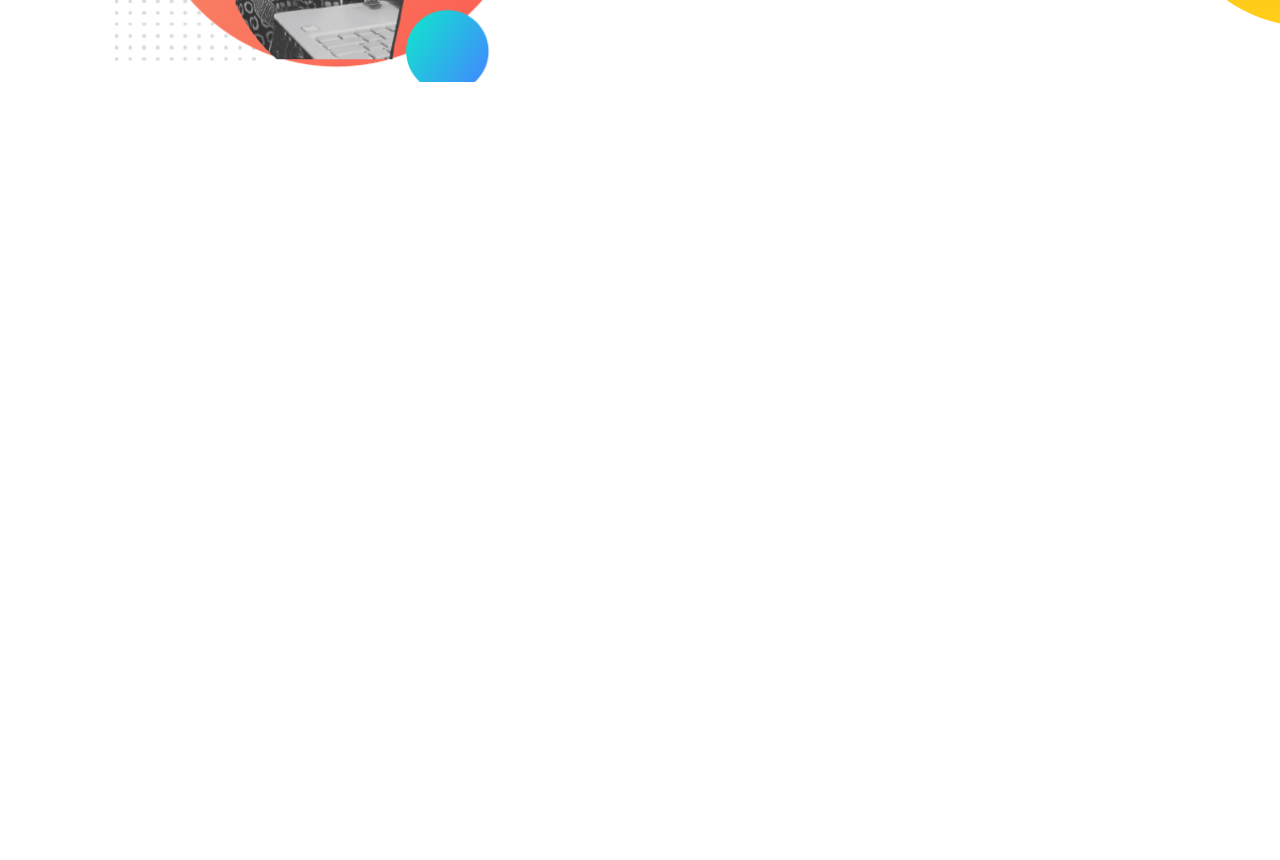
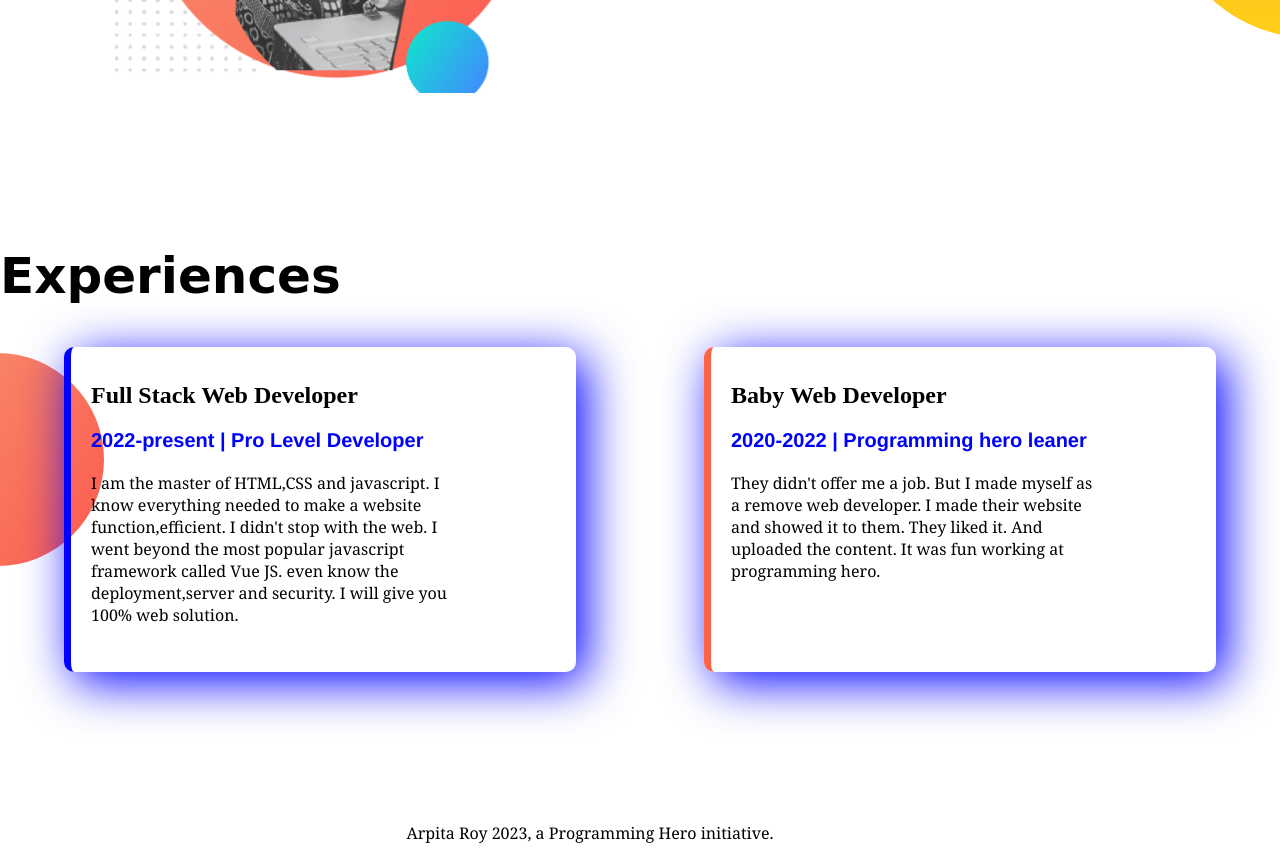
Before and after one commit to royarpita01/developer-portfolio, a plain HTML site: page index.html in a window 1280 px wide. Shown: the part 918-1778 px from the top of the page. Before the commit the page ends 1154 px from the top, so only its background shows below. Drawn offline with Linux system fonts and the light colour scheme; a web font is replaced by a local one.

Commit message:
styled border and added footer

```diff
--- a/index.html
+++ b/index.html
@@ -13,7 +13,7 @@
 </head>
 
 <body>
-    <section class="top-banner">
+    <section class="top-banner flexible-container">
         <div class="half-width">
             <h1>Welcome to</h1>
             <h1><span class="blue">Arpita Roy</span> World!</h1>
@@ -30,7 +30,7 @@
             <img src="images/Arpita-pic-with-bg.png" alt="">
         </div>
     </section>
-    <section class="dream-big">
+    <section class="dream-big flexible-container">
         <div class="half-width">
             <img src="images/arpi-bg.png" alt="">
         </div>
@@ -42,7 +42,33 @@
             <a class="link-button" target="_blank" href="">DOWNLOAD RESUME</a>
         </div>
     </section>
-
+    <section class="experience-area">
+        <h1>Experiences</h1>
+        <div class="flexible-container">
+            <div id="full-stack-developer" class="experience-item">
+                <h2>Full Stack Web Developer</h2>
+                <h3 class="blue">2022-present | Pro Level Developer</h3>
+                <p>
+                    I am the master of HTML,CSS and javascript. I know everything needed to make a website
+                    function,efficient. I didn't stop with the web. I went beyond the most popular javascript framework
+                    called
+                    Vue JS. even know the deployment,server and security. I will give you 100% web solution.
+                </p>
+            </div>
+            <div id="baby-web-developer" class="experience-item">
+                <h2>Baby Web Developer</h2>
+                <h3 class="blue">2020-2022 | Programming hero leaner</h3>
+                <p>They didn't offer me a job. But I made myself as a remove web developer. I made their website and
+                    showed it
+                    to them. They liked it. And uploaded the content. It was fun working at programming hero.</p>
+            </div>
+        </div>
+    </section>
 </body>
+<footer>
+    <p>
+        Arpita Roy 2023, a Programming Hero initiative.
+    </p>
+</footer>
 
 </html>
--- a/style.css
+++ b/style.css
@@ -9,12 +9,13 @@ h1 {
 
 h3 {
     font-family: 'Franklin Gothic Medium', 'Arial Narrow', Arial, sans-serif;
-    font-size: 25px;
+    font-size: 20px;
 }
 
 p {
     font-family: Georgia, 'Times New Roman', Times, serif;
     font-weight: 500;
+    padding-right: 100px;
 }
 
 .half-width {
@@ -27,7 +28,7 @@ p {
     width: 79%;
 }
 
-section {
+.flexible-container {
     display: flex;
     margin-bottom: 150px;
 }
@@ -61,3 +62,37 @@ body {
     background-position: right;
     background-position: 100%;
 }
+
+.experience-item {
+    box-shadow: 10px 10px 50px blue;
+    width: 40%;
+    margin-left: 5%;
+    margin-right: 5%;
+    padding-left: 20px;
+    padding-right: 20px;
+    padding-top: 15px;
+    padding-bottom: 30px;
+    border-radius: 10px;
+}
+
+h2 {
+    font-weight: 900;
+}
+
+.experience-area {
+    background-image: url(images/exp-bg.png);
+    background-repeat: no-repeat;
+    background-position: left;
+}
+
+#full-stack-developer {
+    border-left: 7px solid blue;
+}
+
+#baby-web-developer {
+    border-left: 7px solid tomato;
+}
+
+footer p {
+    text-align: center;
+}
```
